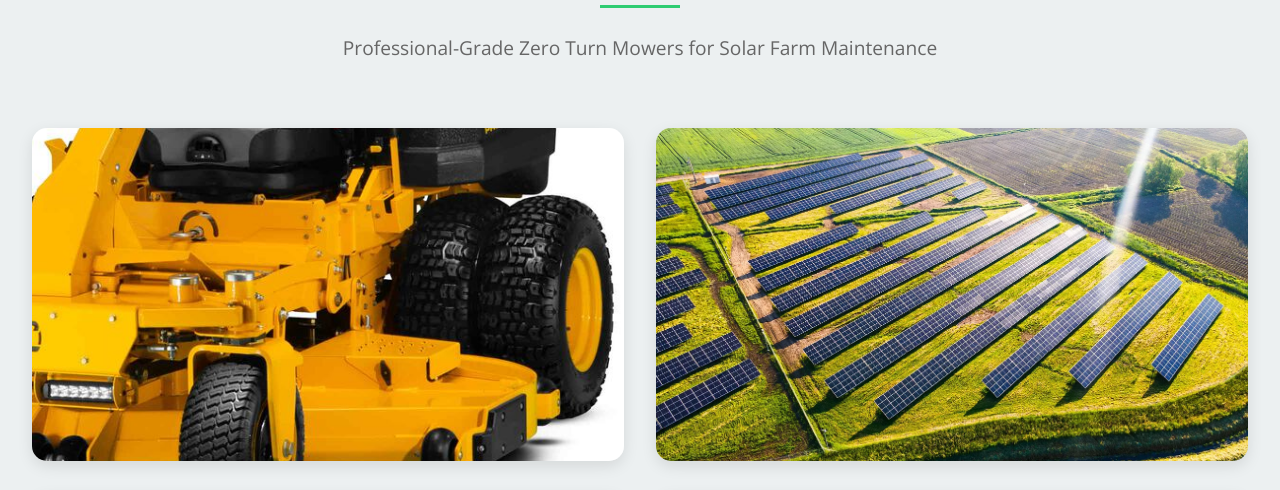
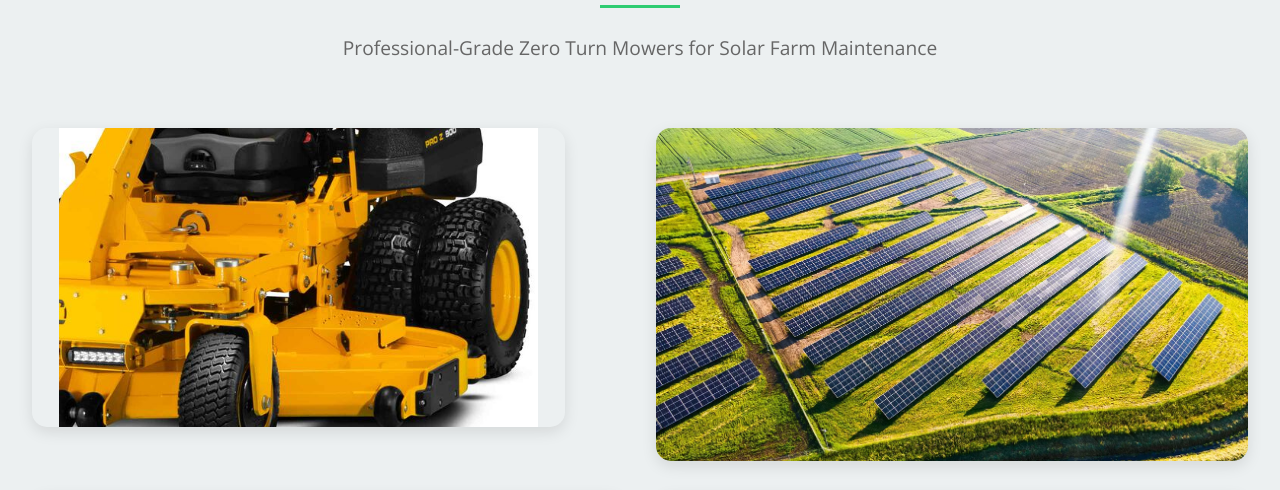
Before and after one commit to AJR1073/agrisolar-website, a plain HTML site: page index.html in a window 1280 px wide. Shown: the part 5480-5970 px from the top of the page. Drawn offline with nearby package versions, Linux system fonts and the light colour scheme; grey boxes are pictures that could not be loaded.

Commit message:
Adjusted gallery image sizing and centering

```diff
--- a/index.html
+++ b/index.html
@@ -276,8 +276,8 @@
                 <p>Professional-Grade Zero Turn Mowers for Solar Farm Maintenance</p>
             </div>
             <div class="gallery-grid">
-                <div class="gallery-item">
-                    <img src="images/Commercial Zero Turn Slope Mower Pro Z 972 SDL EFI Cub Cadet US.png" alt="Commercial Zero Turn Slope Mower Pro Z 972 SDL EFI Cub Cadet US">
+                <div class="gallery-item" style="display: flex; justify-content: center; align-items: center; width: 90%;">
+                    <img src="images/Commercial Zero Turn Slope Mower Pro Z 972 SDL EFI Cub Cadet US.png" alt="Commercial Zero Turn Slope Mower Pro Z 972 SDL EFI Cub Cadet US" style="width: 90%;">
                     <div class="gallery-overlay">
                         <h3>Professional Zero Turn Mowers</h3>
                         <p>Commercial-grade equipment for precision mowing</p>
```
